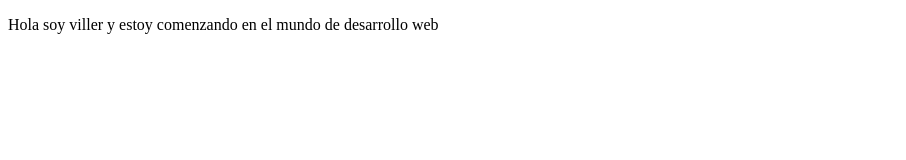
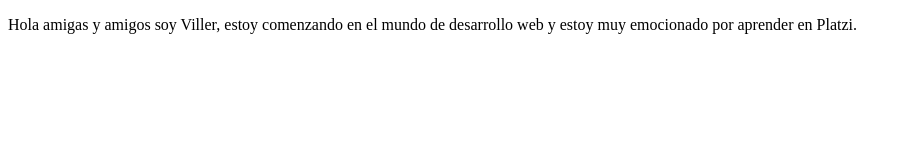
Before and after one commit to villerca/proyectoDemoCursoPrework, a plain HTML site: page index.html in a window 1280 px wide. Shown: the whole page, without its empty margins (0-906 px from the left). Drawn offline with Linux system fonts and the light colour scheme.

Commit message:
cambio agregamos mas contenido al texto

```diff
--- a/index.html
+++ b/index.html
@@ -8,7 +8,7 @@
 </head>
 <body>
     <p>
-        Hola soy viller y estoy comenzando en el mundo de desarrollo web
+        Hola amigas y amigos soy Viller, estoy comenzando en el mundo de desarrollo web y estoy muy emocionado por aprender en Platzi.
     </p>
 </body>
 </html>
```
